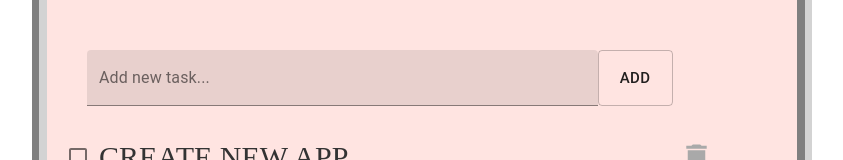
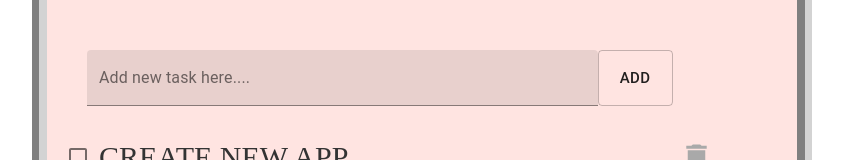
Before and after one commit to WebHeroSchool/React_Todo_NM, a React (Create React App) app: page / in a window 1280 px wide. Shown: the part 162-322 px from the top of the page, without its empty margins (0-843 px from the left). Built offline with nearby package versions, Linux system fonts and the light colour scheme.

Commit message:
change label text

```diff
--- a/src/Components/InputItem/InputItem.js
+++ b/src/Components/InputItem/InputItem.js
@@ -8,6 +8,7 @@ import styles from './InputItem.module.css';
 class InputItem extends React.Component{
     state =
         {
+        label: 'Add new task here....',
         inputValue: '',
         helperText: '',
         error: false,
@@ -20,19 +21,22 @@ class InputItem extends React.Component{
 
         // if ( this.state.inputValue === '' || this.state.inputValue === ' ' ){
          if(!(/^\w/.test(this.state.inputValue))){
-            return this.setState({helperText: 'Insert valid text', error: true});
+             this.setState({inputValue: ''});
+             return this.setState({helperText: 'Insert valid text',
+                error: true,
+                label:'Insert valid text' });
         }
 
         for(let i = 0; i < items.length; i++) {
             if(this.state.inputValue === items[i].value) {
                     this.setState({inputValue: ''});
-                    return  this.setState({helperText: 'This task already exists', error: true})
+                    return  this.setState({helperText: 'This task already exists', error: true,label:'This task already exists'})
                  }
             }
 
             this.props.onClickAdd(this.state.inputValue);
 
-            this.setState({inputValue: ''});
+            this.setState({inputValue: '', label:'Add new task here....'});
 
 
     };
@@ -45,7 +49,7 @@ class InputItem extends React.Component{
                 <TextField
                         type="text"
                         id="filled-basic"
-                        label='Add new task...'
+                        label={this.state.label}
                         variant="filled"
                         className={styles.text}
                         onChange={event =>
```
